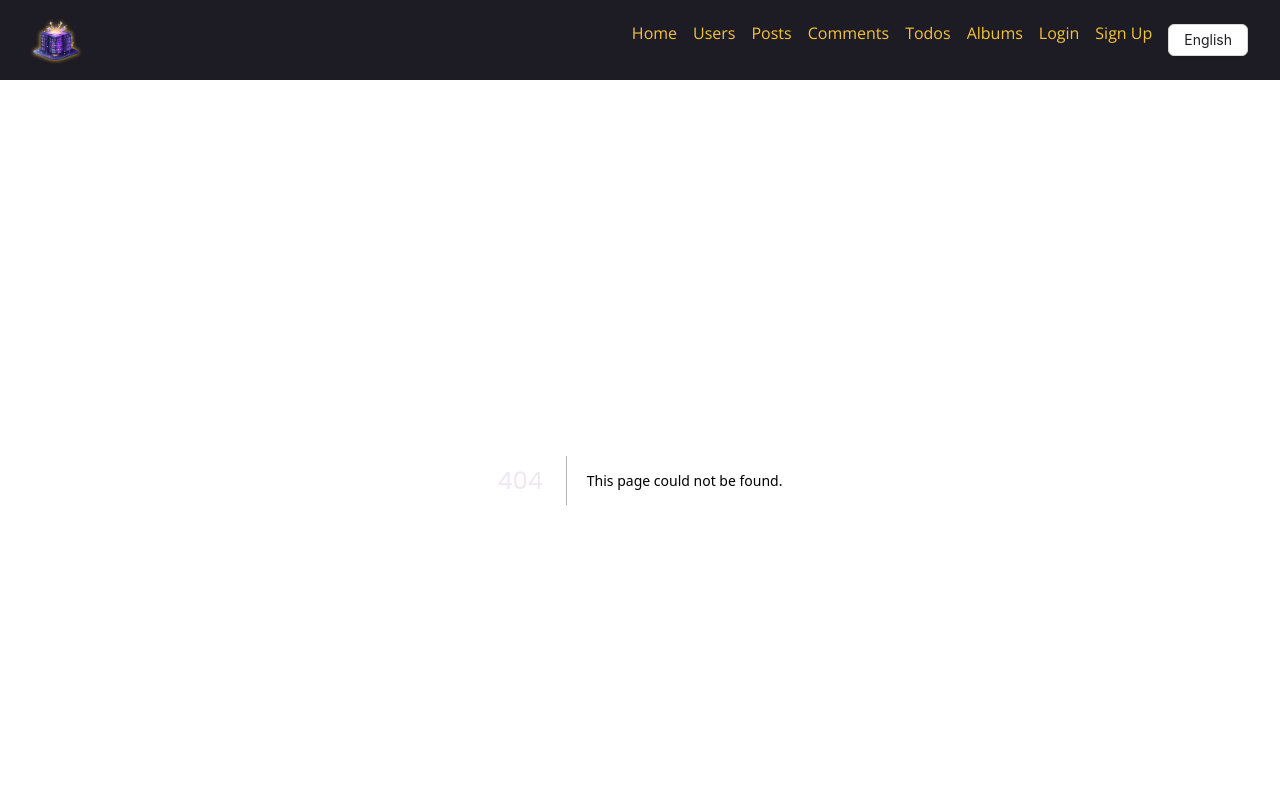
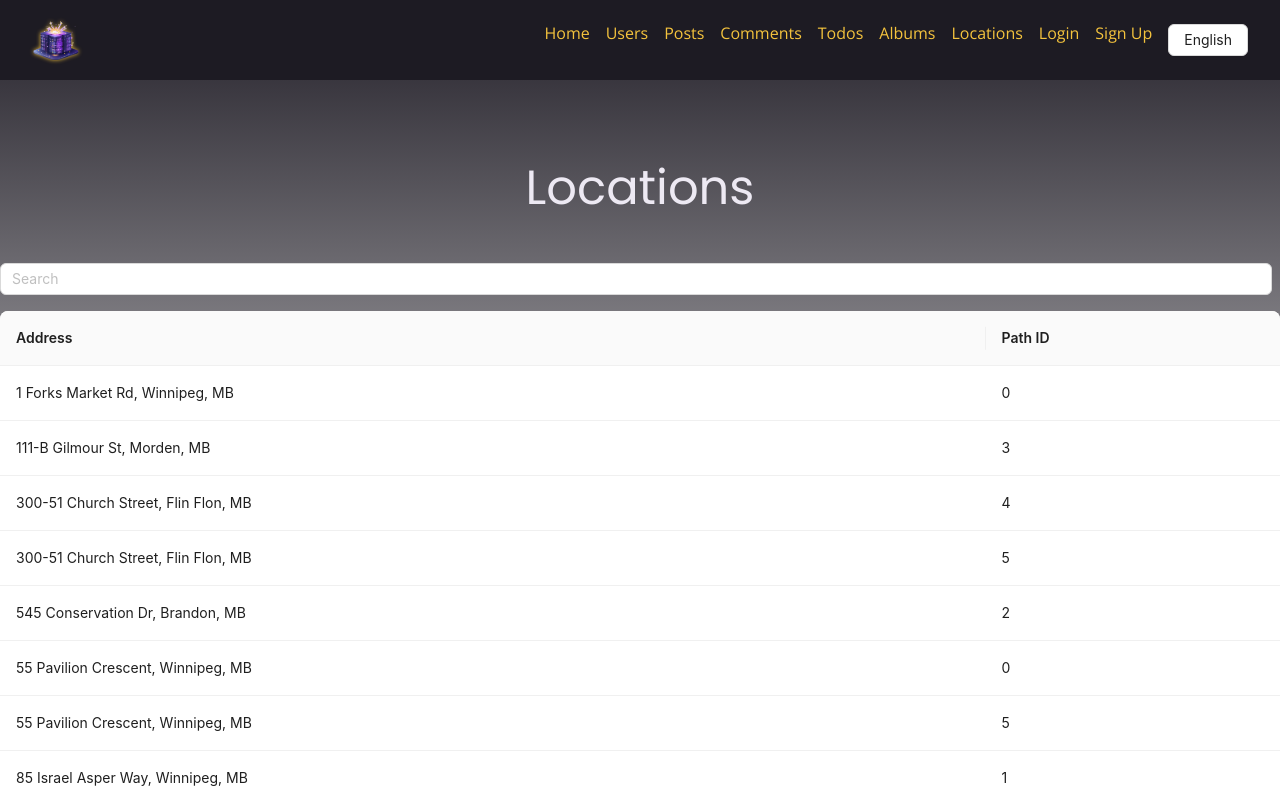
Before and after one commit to mingwangrrc/nextjs_starting_project, a Next.js app: page /locations in a window 1280 px wide. Before the commit this address had no page. Shown: the top 800 px of the page. Built offline with nearby package versions, Linux system fonts and the light colour scheme.

Commit message:
Add Locations page with Supabase integration

```diff
--- /dev/null
+++ b/app/api/locations/route.js
@@ -0,0 +1,27 @@
+import supabase from '@/lib/supabase';
+
+export async function GET() {
+  try {
+    const { data, error } = await supabase
+      .from('locations')
+      .select('*')
+      .order('id');
+    if (error) {
+      console.error(error);
+      return new Response(JSON.stringify([]), {
+        status: 500,
+        headers: { 'Content-Type': 'application/json' },
+      });
+    }
+    return new Response(JSON.stringify(data), {
+      status: 200,
+      headers: { 'Content-Type': 'application/json' },
+    });
+  } catch (err) {
+    console.error(err);
+    return new Response(JSON.stringify([]), {
+      status: 500,
+      headers: { 'Content-Type': 'application/json' },
+    });
+  }
+}
--- /dev/null
+++ b/app/locations/page.js
@@ -0,0 +1,26 @@
+import LocationsTable from '@/components/locations-table';
+import { promises as fs } from 'fs';
+import path from 'path';
+
+export const metadata = {
+  title: 'Locations',
+};
+
+export default async function LocationsPage() {
+  const filePath = path.join(process.cwd(), 'locations.json');
+  let locationsData;
+  try {
+    const file = await fs.readFile(filePath, 'utf-8');
+    locationsData = JSON.parse(file);
+  } catch {
+    const response = await fetch(`${process.env.NEXT_PUBLIC_BASE_URL || ''}/api/locations`);
+    locationsData = await response.json();
+  }
+
+  return (
+    <main>
+      <h1>Locations</h1>
+      <LocationsTable locations={locationsData} />
+    </main>
+  );
+}
--- /dev/null
+++ b/components/locations-table.js
@@ -0,0 +1,28 @@
+'use client';
+import EditableTable from './editable-table';
+
+export default function LocationsTable({ locations }) {
+  const columns = [
+    {
+      title: 'Address',
+      dataIndex: 'address',
+      key: 'address',
+      editable: true,
+    },
+    {
+      title: 'Path ID',
+      dataIndex: 'pathId',
+      key: 'pathId',
+      editable: true,
+    },
+  ];
+
+  return (
+    <EditableTable
+      data={locations}
+      columns={columns}
+      rowKey="id"
+      storageKey="locations"
+    />
+  );
+}
--- a/components/main-header.js
+++ b/components/main-header.js
@@ -18,6 +18,7 @@ export default function MainHeader() {
       comments: 'Comments',
       todos: 'Todos',
       albums: 'Albums',
+      locations: 'Locations',
       login: 'Login',
       signup: 'Sign Up',
       profile: 'Profile',
@@ -30,6 +31,7 @@ export default function MainHeader() {
       comments: 'Commentaires',
       todos: 'Tâches',
       albums: 'Albums',
+      locations: 'Lieux',
       login: 'Connexion',
       signup: "S'inscrire",
       profile: 'Profil',
@@ -105,6 +107,9 @@ export default function MainHeader() {
           <li>
             <Link href="/albums">{t.albums}</Link>
           </li>
+          <li>
+            <Link href="/locations">{t.locations}</Link>
+          </li>
           {username ? (
             <>
               <li>
--- /dev/null
+++ b/lib/supabase.js
@@ -0,0 +1,8 @@
+import { createClient } from '@supabase/supabase-js';
+
+const supabaseUrl = process.env.NEXT_PUBLIC_SUPABASE_URL || '';
+const supabaseAnonKey = process.env.NEXT_PUBLIC_SUPABASE_ANON_KEY || '';
+
+const supabase = createClient(supabaseUrl, supabaseAnonKey);
+
+export default supabase;
--- /dev/null
+++ b/locations.json
@@ -0,0 +1,16 @@
+[
+  {"id":1, "address":"1 Forks Market Rd, Winnipeg, MB", "pathId":0},
+  {"id":2, "address":"111-B Gilmour St, Morden, MB", "pathId":3},
+  {"id":3, "address":"300-51 Church Street, Flin Flon, MB", "pathId":4},
+  {"id":4, "address":"300-51 Church Street, Flin Flon, MB", "pathId":5},
+  {"id":5, "address":"545 Conservation Dr, Brandon, MB", "pathId":2},
+  {"id":6, "address":"55 Pavilion Crescent, Winnipeg, MB", "pathId":0},
+  {"id":7, "address":"55 Pavilion Crescent, Winnipeg, MB", "pathId":5},
+  {"id":8, "address":"85 Israel Asper Way, Winnipeg, MB", "pathId":1},
+  {"id":9, "address":"Lake Winnipeg, MB", "pathId":2},
+  {"id":10, "address":"Riding Mountain National Park, MB", "pathId":1},
+  {"id":11, "address":"Trans-Canada Hwy, Pinawa, MB R0E 2H0", "pathId":3},
+  {"id":12, "address":"Wasagaming, MB", "pathId":4},
+  {"id":13, "address":"160 Princess St, Winnipeg, MB R3B 1K9", "pathId":6},
+  {"id":14, "address":"66 Chancellors Cir, Winnipeg, MB R3T 2N2", "pathId":9}
+]
--- a/package.json
+++ b/package.json
@@ -12,7 +12,8 @@
     "antd": "^5.25.3",
     "next": "14.0.3",
     "react": "^18",
-    "react-dom": "^18"
+    "react-dom": "^18",
+    "@supabase/supabase-js": "^2.39.6"
   },
   "devDependencies": {
     "eslint": "^8",
```
Also changed, not shown: 1 other file (tests, documents, lock files or other folders).
